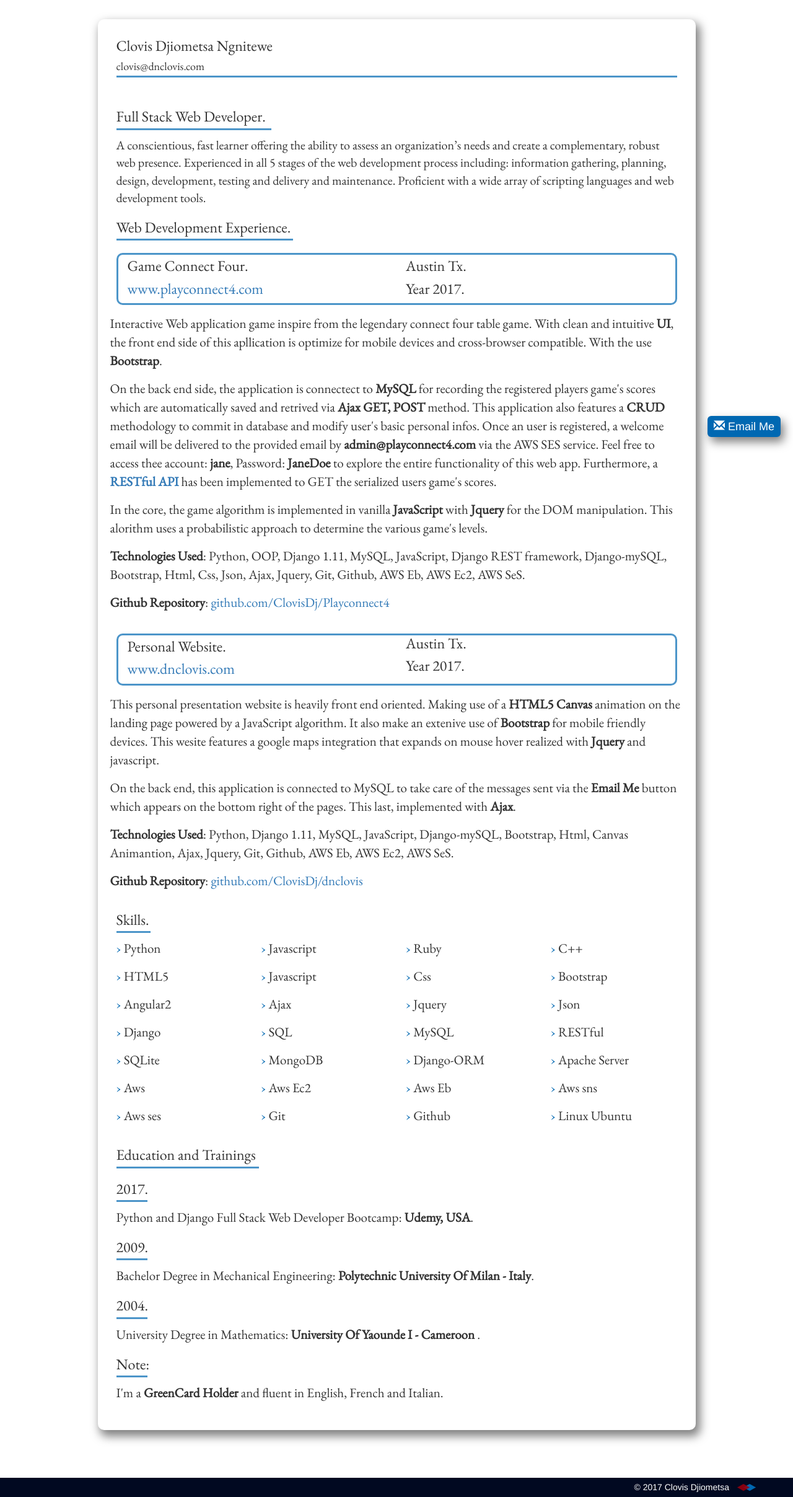
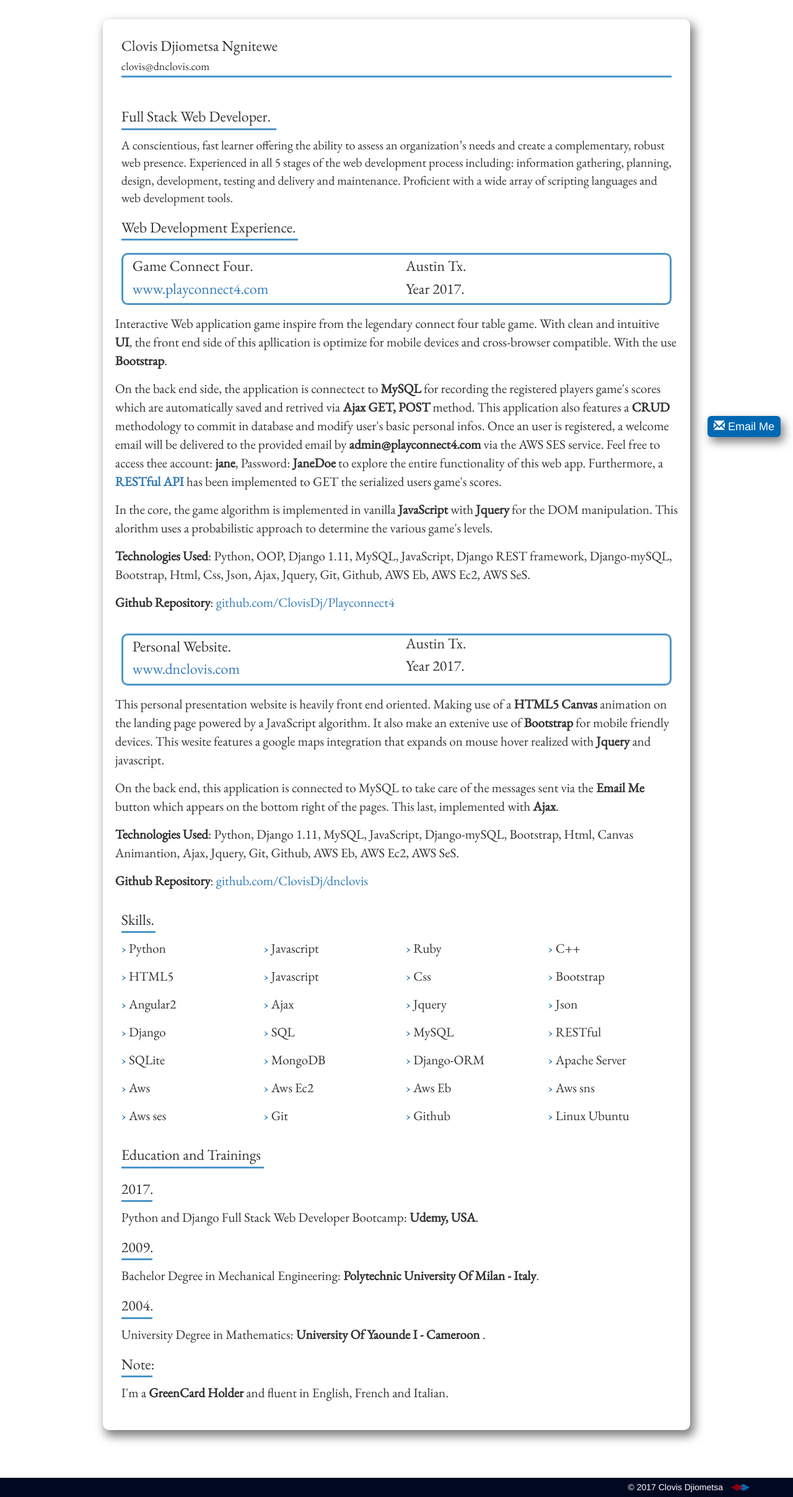
Before and after one commit to ClovisDj/Djiometsa, a Django app: page /resume/ in a window 1280 px wide. Shown: the part 49-2464 px from the top of the page at 62% size. Run offline with Django 3.2, Linux system fonts and the light colour scheme; some libraries are stand-ins or nearby versions.

Commit message:
V_1.865, 2017-09-06, Aws deployment

```diff
--- a/resume/static/css/resume.css
+++ b/resume/static/css/resume.css
@@ -26,8 +26,8 @@
 }
 
 .container{
-  padding-left: 0 !important;
-  padding-right: 0 !important;
+  padding-left: 10px !important;
+  padding-right: 10px !important;
 }
 
 .main .col-xs-12 .jumbotron{
--- a/static/css/resume.css
+++ b/static/css/resume.css
@@ -26,8 +26,8 @@
 }
 
 .container{
-  padding-left: 0 !important;
-  padding-right: 0 !important;
+  padding-left: 10px !important;
+  padding-right: 10px !important;
 }
 
 .main .col-xs-12 .jumbotron{
```
